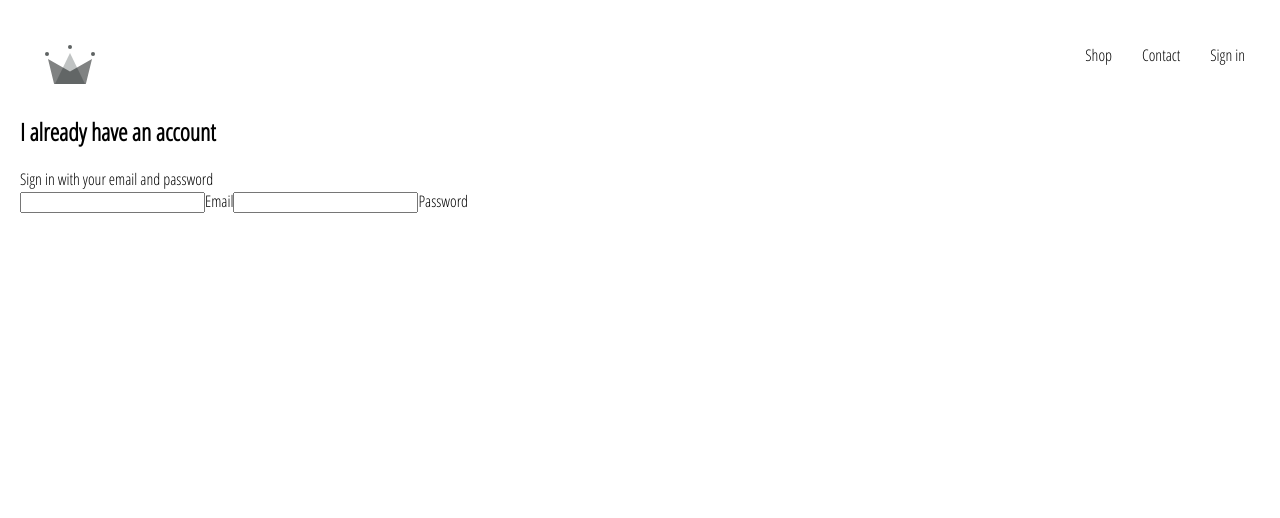
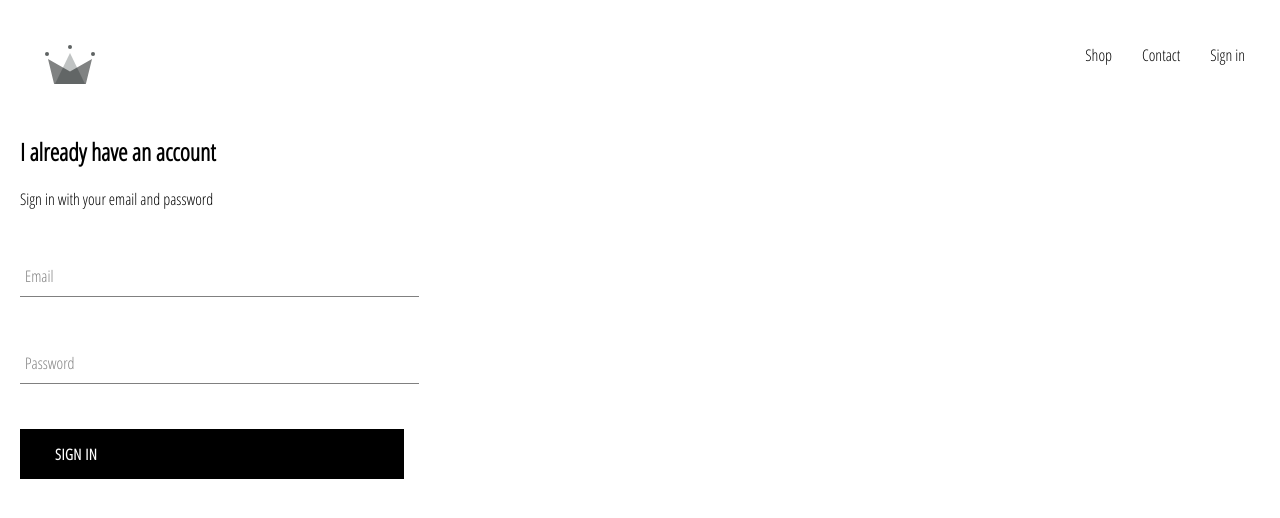
Before and after one commit to ArthurR21056/crwn-clothing, a React (Create React App) app: page /signin in a window 1280 px wide. Shown: the top 518 px of the page. Built offline with nearby package versions, Linux system fonts and the light colour scheme.

Commit message:
finished layout and styling of sign-in component and added reusable input and button components

```diff
--- a/src/components/collection-item/collection-item.component.jsx
+++ b/src/components/collection-item/collection-item.component.jsx
@@ -3,7 +3,7 @@
 import './collection-item.styles.scss'
 
 const CollectionItem = ({id, name, price, imageUrl}) => (
-    <div class='collection-item'>
+    <div className='collection-item'>
         <div
             className='image'
             style={{
--- /dev/null
+++ b/src/components/custom-button/custom-button.component.jsx
@@ -0,0 +1,11 @@
+import React from 'react'
+
+import './custom-button.styles.scss'
+
+const CustomButton = ({ children, ...otherProps}) => (
+    <div className="custom-button" {...otherProps}>
+        {children}
+    </div>
+)
+
+export default CustomButton;
--- /dev/null
+++ b/src/components/custom-button/custom-button.styles.scss
@@ -0,0 +1,22 @@
+.custom-button {
+    min-width: 165px;
+    width: auto;
+    height: 50px;
+    letter-spacing: 0.5px;
+    line-height: 50px;
+    padding: 0 35px 0 35px;
+    font-size: 15px;
+    background-color: black;
+    color: white;
+    text-transform: uppercase;
+    font-family: 'Open Sans Condensed';
+    font-weight: bolder;
+    border: none;
+    cursor: pointer;
+
+    &:hover {
+      background-color: white;
+      color: black;
+      border: 1px solid black;
+    }
+  }
--- /dev/null
+++ b/src/components/form-input/form-input.component.jsx
@@ -0,0 +1,18 @@
+import React from 'react'
+
+import "./form-input.styles.scss"
+
+const FormInput = ({handleChange, label, ...otherProps}) => (
+    <div className="group">
+        <input className="form-input" onChange={handleChange} {...otherProps}/>
+        {
+            label ?
+            (<label className={`${otherProps.value.length ? 'shrink' : ''} form-input-label`}>
+                {label}
+            </label>)
+            : null
+        }
+    </div>
+)
+
+export default FormInput
--- /dev/null
+++ b/src/components/form-input/form-input.styles.scss
@@ -0,0 +1,54 @@
+$sub-color: grey;
+$main-color: black;
+
+@mixin shrinkLabel {
+  top: -14px;
+  font-size: 12px;
+  color: $main-color;
+}
+
+.group {
+  position: relative;
+  margin: 45px 0;
+
+  .form-input {
+    background: none;
+    background-color: white;
+    color: $sub-color;
+    font-size: 18px;
+    padding: 10px 10px 10px 5px;
+    display: block;
+    width: 100%;
+    border: none;
+    border-radius: 0;
+    border-bottom: 1px solid $sub-color;
+    margin: 25px 0;
+
+    &:focus {
+      outline: none;
+    }
+
+    &:focus ~ .form-input-label {
+      @include shrinkLabel();
+    }
+  }
+
+  input[type='password'] {
+    letter-spacing: 0.3em;
+  }
+
+  .form-input-label {
+    color: $sub-color;
+    font-size: 16px;
+    font-weight: normal;
+    position: absolute;
+    pointer-events: none;
+    left: 5px;
+    top: 10px;
+    transition: 300ms ease all;
+
+    &.shrink {
+      @include shrinkLabel();
+    }
+  }
+}
--- a/src/components/header/header.component.jsx
+++ b/src/components/header/header.component.jsx
@@ -7,7 +7,7 @@
 
 const Header = () => (
     <div className='header'>
-        <Link class='logo-container' to="/">
+        <Link className='logo-container' to="/">
             <Logo className='logo'/>
         </Link>
         <div className='options'>
--- a/src/components/sign-in/sign-in.component.jsx
+++ b/src/components/sign-in/sign-in.component.jsx
@@ -1,5 +1,7 @@
 import React from 'react'
 
+import FormInput from "../form-input/form-input.component"
+import CustomButton from "../custom-button/custom-button.component"
 import './sign-in.styles.scss'
 
 class SignIn extends React.Component {
@@ -12,17 +14,42 @@
         }
     }
 
+    handleChange = event => {
+        const { value, name } = event.target;
+
+        this.setState({ [name]: value })
+    }
+
+    handleSubmit = event => {
+        event.preventDefault();
+
+        this.setState({email: "", password: ""})
+    }
+
     render(){
         return(
             <div className='sign-in'>
                 <h2>I already have an account</h2>
                 <span>Sign in with your email and password</span>
 
-                <form>
-                    <input name='email' type='email' value={this.state.email} required/>
-                    <label>Email</label>
-                    <input name='password' type='password' value={this.state.password} required/>
-                    <label>Password</label>
+                <form onSubmit={this.handleSubmit}>
+                    <FormInput
+                        label="Email"
+                        name='email'
+                        type='email'
+                        handleChange={this.handleChange}
+                        value={this.state.email}
+                        required/>
+                    <FormInput
+                        label="Password"
+                        name='password'
+                        type='password'
+                        handleChange={this.handleChange}
+                        value={this.state.password}
+                        required/>
+                    <CustomButton type="submit">
+                        Sign In
+                    </CustomButton>
                 </form>
 
             </div>
--- a/src/components/sign-in/sign-in.styles.scss
+++ b/src/components/sign-in/sign-in.styles.scss
@@ -0,0 +1,9 @@
+.sign-in{
+    width: 30vw;
+    display: flex;
+    flex-direction: column;
+
+    .title{
+        margin: 10px 0;
+    }
+}
```
